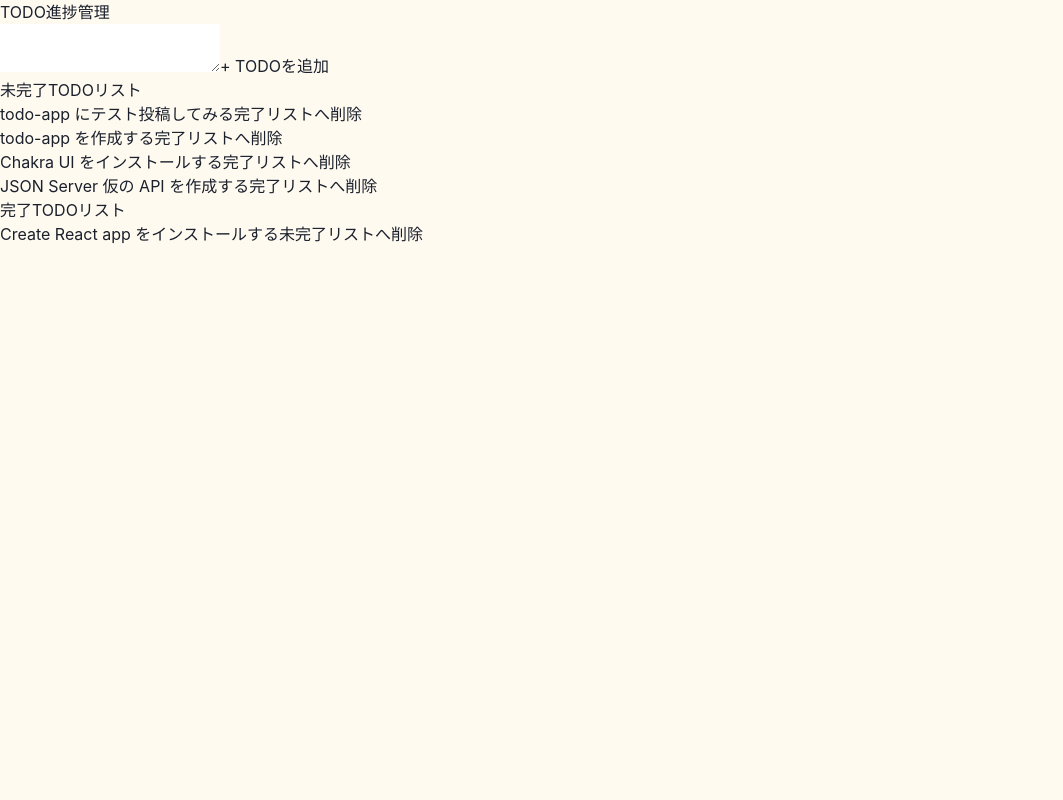
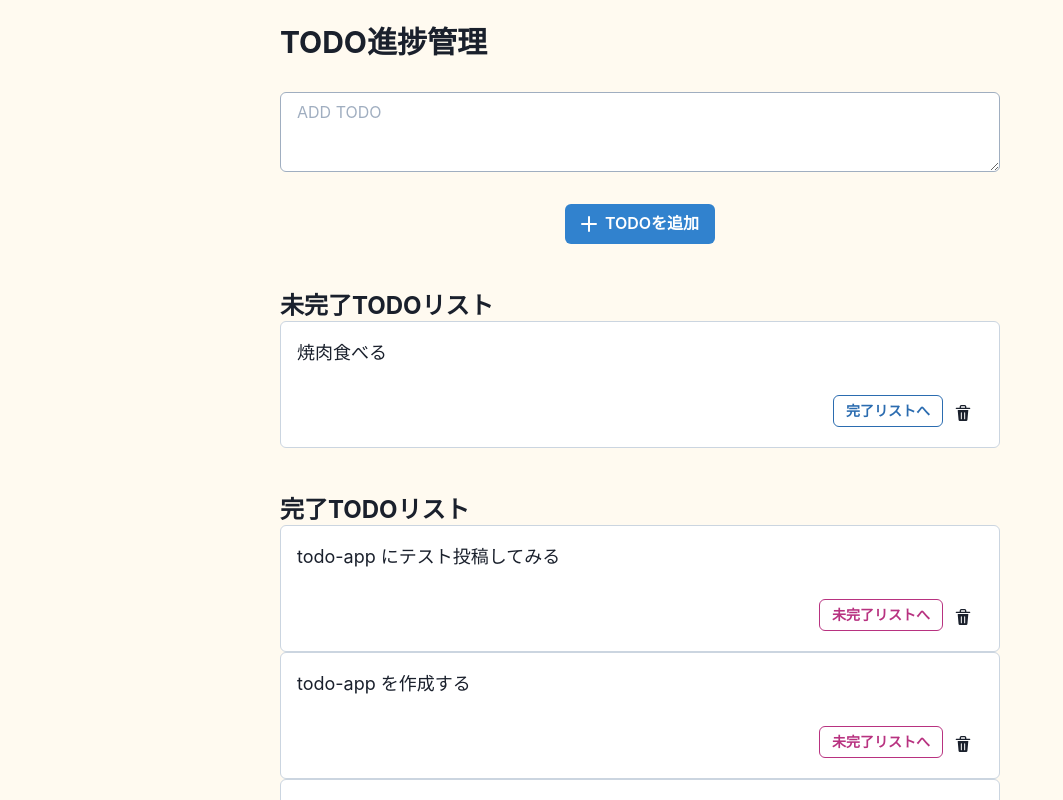
Before and after one commit to kk6/todo-app, a React (Create React App) app: page / in a window 1280 px wide. Shown: the top 800 px of the page, without its empty margins (0-1063 px from the left). Built offline with nearby package versions, Linux system fonts and the light colour scheme; data requests are answered from the project's data file.

Commit message:
Chakraのデザイン当てた

```diff
--- a/db.json
+++ b/db.json
@@ -8,21 +8,26 @@
     {
       "id": 2,
       "content": "JSON Server 仮の API を作成する",
-      "done": false
+      "done": true
     },
     {
       "id": 3,
       "content": "Chakra UI をインストールする",
-      "done": false
+      "done": true
     },
     {
       "content": "todo-app を作成する",
       "id": "01FGSM4KGBYHSYPX0JEQ1WP25B",
-      "done": false
+      "done": true
     },
     {
       "content": "todo-app にテスト投稿してみる",
       "id": "01FGSM4YEQ8BGECQJT4VBHZW26",
+      "done": true
+    },
+    {
+      "content": "焼肉食べる",
+      "id": "01FGTR4JCFPBMYRVC5GQ2GP274",
       "done": false
     }
   ]
--- a/src/components/App.tsx
+++ b/src/components/App.tsx
@@ -3,6 +3,8 @@ import { useTodo } from '../hooks/useTodo';
 import { TodoTitle } from './TodoTitle';
 import { TodoList } from './TodoList';
 import { TodoAdd } from './TodoAdd';
+import { Container } from '@chakra-ui/react';
+import { AddIcon } from '@chakra-ui/icons';
 
 const App: React.VFC = () => {
   const {
@@ -29,25 +31,36 @@ const App: React.VFC = () => {
   });
 
   return (
-    <>
-      <TodoTitle title="TODO進捗管理" as="h1" />
+    <Container centerContent p={{ base: '4', md: '6' }} maxW="3xl">
+      <TodoTitle
+        title="TODO進捗管理"
+        as="h1"
+        fontSize={{ base: '2xl', md: '3xl' }}
+      />
       <TodoAdd
+        placeholder="ADD TODO"
+        leftIcon={<AddIcon />}
+        buttonText="TODOを追加"
         inputEl={inputEl}
         handleAddTodoListItem={handleAddTodoListItem}
       />
-      <TodoTitle title="未完了TODOリスト" as="h2" />
       <TodoList
         todoList={inCompletedList}
         toggleTodoListItemStatus={toggleTodoListItemStatus}
         deleteTodoListItem={deleteTodoListItem}
+        title="未完了TODOリスト"
+        as="h2"
+        fontSize={{ base: 'xl', md: '2xl' }}
       />
-      <TodoTitle title="完了TODOリスト" as="h2" />
       <TodoList
         todoList={completedList}
         toggleTodoListItemStatus={toggleTodoListItemStatus}
         deleteTodoListItem={deleteTodoListItem}
+        title="完了TODOリスト"
+        as="h2"
+        fontSize={{ base: 'xl', md: '2xl' }}
       />
-    </>
+    </Container>
   );
 };
 
--- a/src/components/TodoAdd.tsx
+++ b/src/components/TodoAdd.tsx
@@ -1,17 +1,38 @@
+import { Button } from '@chakra-ui/button';
+import { Textarea } from '@chakra-ui/textarea';
 import React, { LegacyRef } from 'react';
 
 interface TodoAddProps {
+  placeholder: string;
+  leftIcon: any;
+  buttonText: string;
   inputEl: LegacyRef<HTMLTextAreaElement>;
   handleAddTodoListItem: () => void;
 }
 export const TodoAdd: React.VFC<TodoAddProps> = ({
+  placeholder,
+  leftIcon,
+  buttonText,
   inputEl,
   handleAddTodoListItem,
 }) => {
   return (
     <>
-      <textarea ref={inputEl} />
-      <button onClick={handleAddTodoListItem}>+ TODOを追加</button>
+      <Textarea
+        placeholder={placeholder}
+        bg="white"
+        mt="8"
+        borderColor="gray.400"
+        ref={inputEl}
+      />
+      <Button
+        colorScheme="blue"
+        leftIcon={leftIcon}
+        mt="8"
+        onClick={handleAddTodoListItem}
+      >
+        {buttonText}
+      </Button>
     </>
   );
 };
--- a/src/components/TodoItem.tsx
+++ b/src/components/TodoItem.tsx
@@ -1,3 +1,5 @@
+import { DeleteIcon } from '@chakra-ui/icons';
+import { Button, Text, Flex, IconButton, ListItem } from '@chakra-ui/react';
 import React from 'react';
 import { ITodo } from '../models';
 
@@ -16,13 +18,35 @@ export const TodoItem: React.VFC<TodoItemProps> = ({
 
   const handleDeleteTodoListItem = () => deleteTodoListItem(todo.id);
 
+  const label = todo.done ? '未完了リストへ' : '完了リストへ';
+  const setColorScheme = todo.done ? 'pink' : 'blue';
+
   return (
-    <li>
-      {todo.content}
-      <button onClick={handleToggleTodoListItemStatus}>
-        {todo.done ? '未完了リストへ' : '完了リストへ'}
-      </button>
-      <button onClick={handleDeleteTodoListItem}>削除</button>
-    </li>
+    <ListItem
+      borderWidth="1px"
+      p="4"
+      bg="white"
+      borderRadius="md"
+      borderColor="gray.300"
+    >
+      <Text mb="6">{todo.content}</Text>
+      <Flex align="center" justify="flex-end">
+        <Button
+          colorScheme={setColorScheme}
+          variant="outline"
+          size="sm"
+          onClick={handleToggleTodoListItemStatus}
+        >
+          {label}
+        </Button>
+
+        <IconButton
+          icon={<DeleteIcon />}
+          variant="unstyled"
+          aria-label="delete"
+          onClick={handleDeleteTodoListItem}
+        />
+      </Flex>
+    </ListItem>
   );
 };
--- a/src/components/TodoList.tsx
+++ b/src/components/TodoList.tsx
@@ -1,19 +1,28 @@
+import { HeadingProps, List } from '@chakra-ui/react';
 import React from 'react';
 import { ITodo } from '../models';
 import { TodoItem } from './TodoItem';
+import { TodoTitle } from './TodoTitle';
 
-interface TodoListProps {
+interface TodoListProps extends HeadingProps {
   todoList: ITodo[];
   toggleTodoListItemStatus: (id: string, done: boolean) => void;
   deleteTodoListItem: (id: string) => void;
 }
 export const TodoList: React.VFC<TodoListProps> = ({
+  title,
+  as,
+  fontSize,
   todoList,
   toggleTodoListItemStatus,
   deleteTodoListItem,
 }) => {
   return (
-    <ul>
+    <>
+      {todoList.length !== 0 && (
+        <>
+          <TodoTitle title={title} as={as} fontSize={fontSize} mt="12" />
+          <List w="full">
             {todoList.map((todo) => (
               <TodoItem
                 todo={todo}
@@ -22,6 +31,9 @@ export const TodoList: React.VFC<TodoListProps> = ({
                 deleteTodoListItem={deleteTodoListItem}
               />
             ))}
-    </ul>
+          </List>
+        </>
+      )}
+    </>
   );
 };
--- a/src/components/TodoTitle.tsx
+++ b/src/components/TodoTitle.tsx
@@ -1,11 +1,15 @@
+import { Heading, HeadingProps } from '@chakra-ui/react';
 import React from 'react';
 
-interface TodoTitleProps {
-  title: string;
-  as: string;
-}
-export const TodoTitle: React.VFC<TodoTitleProps> = ({ title, as }) => {
-  if (as === 'h1') return <h1>{title}</h1>;
-  if (as === 'h2') return <h2>{title}</h2>;
-  return <p>{title}</p>;
+export const TodoTitle: React.VFC<HeadingProps> = ({
+  title,
+  as,
+  fontSize,
+  mt,
+}) => {
+  return (
+    <Heading mt={mt} as={as} fontSize={fontSize} w="full">
+      {title}
+    </Heading>
+  );
 };
```
Lines whose indentation alone changed are shown as unchanged.
